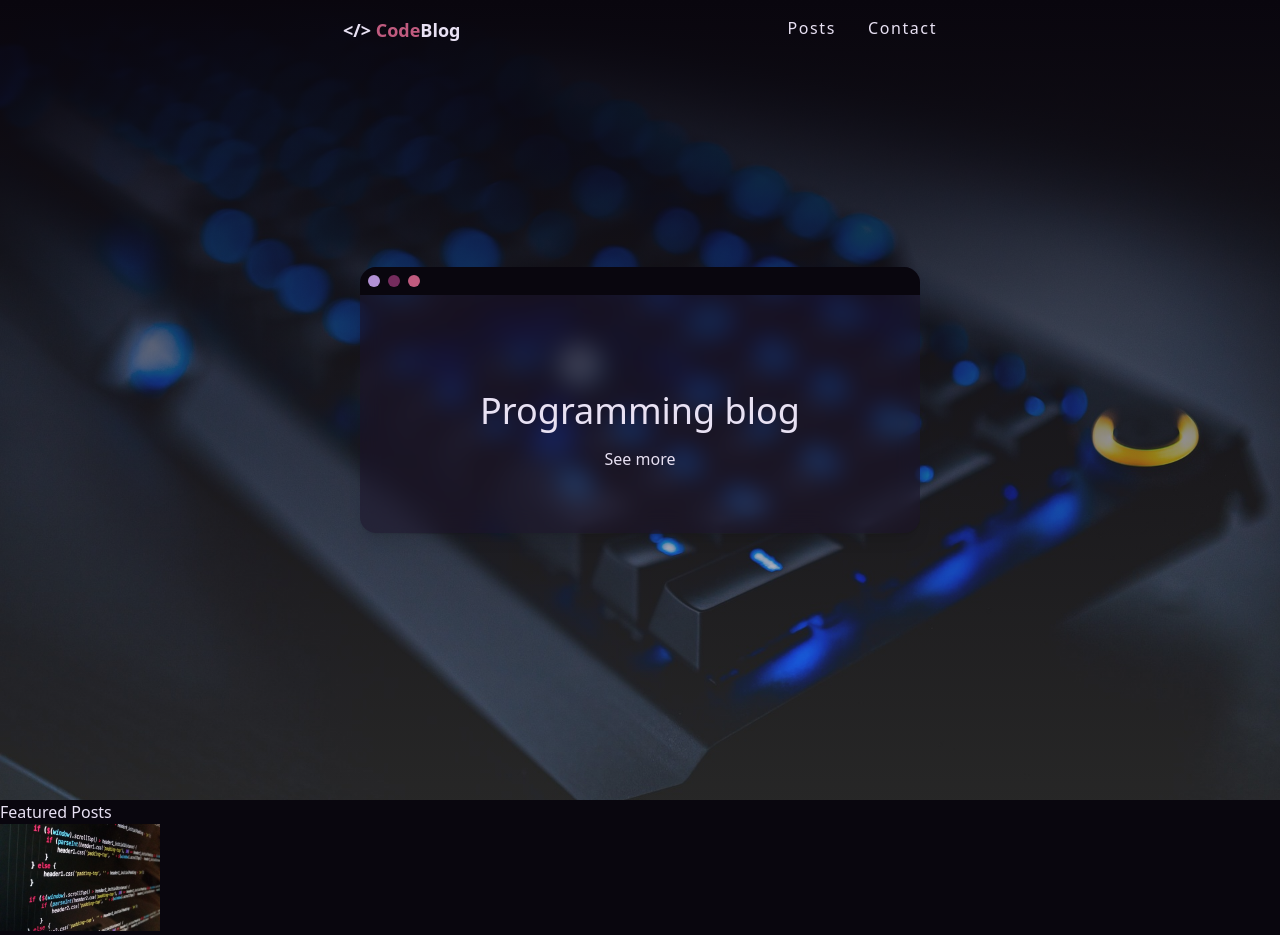
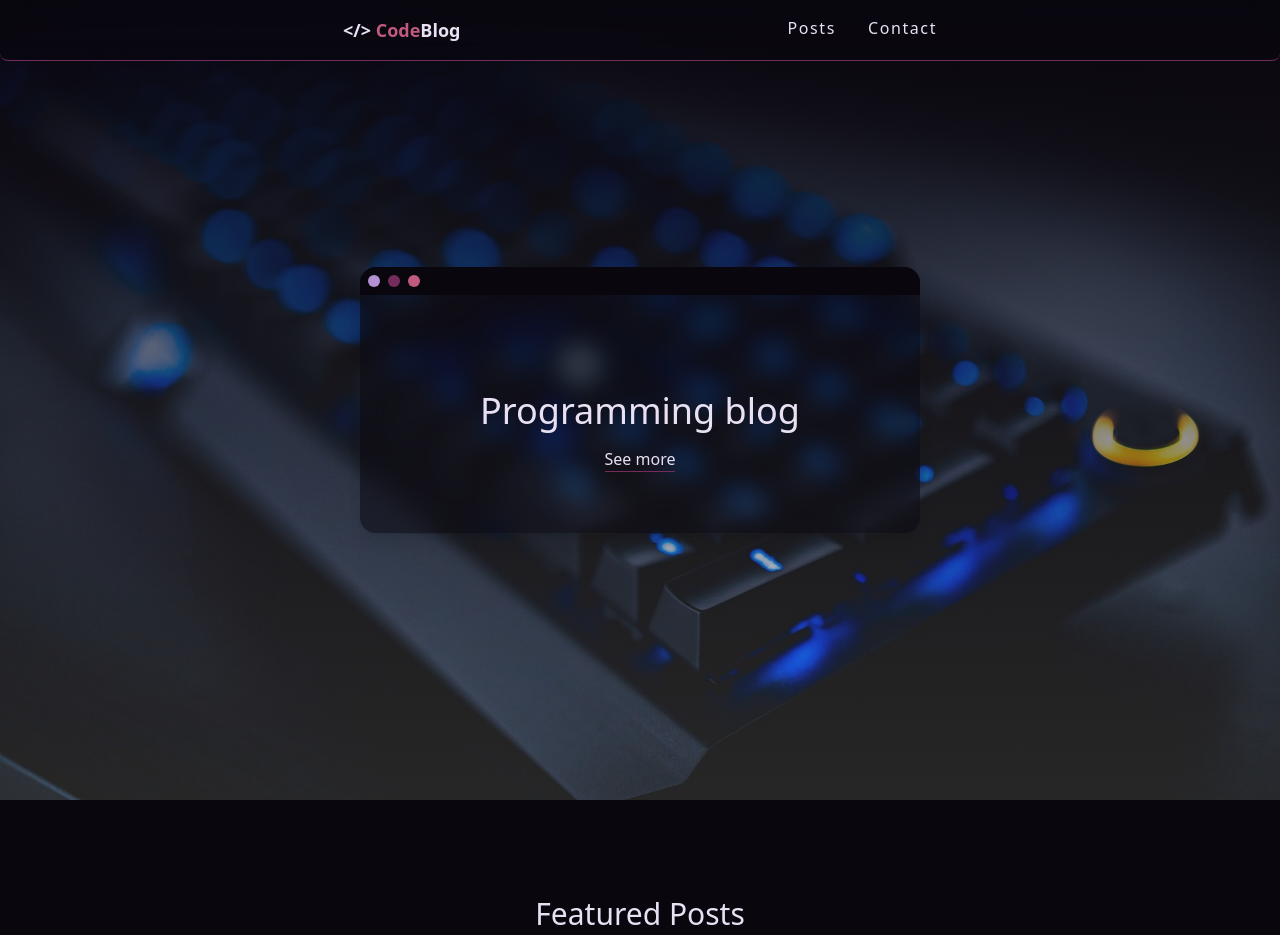
Before and after one commit to pawelek7k/codeblog, a Next.js app: page / in a window 1280 px wide. Shown: the top 935 px of the page. Built offline with nearby package versions, Linux system fonts and the light colour scheme.

Commit message:
add styles

```diff
--- a/components/home-page/FeaturedPosts.tsx
+++ b/components/home-page/FeaturedPosts.tsx
@@ -8,7 +8,7 @@ interface FeaturedPostsProps {
 export const FeaturedPosts = ({ posts }: FeaturedPostsProps) => {
   return (
     <section>
-      <h2>Featured Posts</h2>
+      <h2 className="text-xl mt-24 md:text-3xl text-center">Featured Posts</h2>
       <PostsGrid posts={posts} />
     </section>
   );
--- a/components/home-page/Hero.tsx
+++ b/components/home-page/Hero.tsx
@@ -1,3 +1,5 @@
+import Link from "next/link";
+
 export const Hero = () => {
   return (
     <section className="bg-hero-bg bg-fixed bg-center bg-no-repeat bg-cover h-screen flex justify-center items-center">
@@ -7,11 +9,14 @@ export const Hero = () => {
           <li className="bg-secondary w-3 h-3 rounded-full"></li>
           <li className="bg-accent w-3 h-3 rounded-full"></li>
         </ul>
-        <div className="flex flex-col gap-4">
-          <h1 className="text-2xl text-center mt-24 md:text-4xl">
-            Programming blog
-          </h1>
-          <button>See more</button>
+        <div className="flex flex-col gap-4 items-center">
+          <h1 className="text-2xl mt-24 md:text-4xl">Programming blog</h1>
+          <Link
+            href="/posts"
+            className="md:text-base text-sm border-b border-secondary"
+          >
+            See more
+          </Link>
         </div>
       </div>
     </section>
--- a/components/layout/MainNavigation.tsx
+++ b/components/layout/MainNavigation.tsx
@@ -3,7 +3,7 @@ import { Logo } from "./Logo";
 
 export const MainNavigation = () => {
   return (
-    <header className="flex justify-evenly p-4 w-full text-text fixed ">
+    <header className="flex justify-evenly p-4 w-full text-text fixed z-50 bg-secondaryBg backdrop-blur-md rounded-b-lg border-b border-secondary">
       <Link href="/">
         <Logo />
       </Link>
--- a/components/posts/PostItem.tsx
+++ b/components/posts/PostItem.tsx
@@ -14,9 +14,9 @@ export const PostItem = ({ post }: PostProps) => {
   const linkPath = `/posts/${slug}`;
 
   return (
-    <li>
+    <li className="w-[14rem]">
       <Link href={linkPath}>
-        <div className="w-[10rem]">
+        <div>
           <Image
             src={imagePath}
             alt={title}
@@ -26,7 +26,7 @@ export const PostItem = ({ post }: PostProps) => {
           />
         </div>
         <div>
-          <h3>{title}</h3>
+          <h3 className="text-base mt-24 md:text-lg text-center"> {title}</h3>
           <time>{formattedDate}</time>
           <p>{excerpt}</p>
         </div>
--- a/components/posts/PostsGrid.tsx
+++ b/components/posts/PostsGrid.tsx
@@ -7,7 +7,7 @@ interface FeaturedPostsProps {
 
 export const PostsGrid = ({ posts }: FeaturedPostsProps) => {
   return (
-    <ul>
+    <ul className="flex items-center justify-center mt-20 ">
       {posts.map((post) => (
         <PostItem key={post.slug} post={post} />
       ))}
--- a/tailwind.config.ts
+++ b/tailwind.config.ts
@@ -13,7 +13,7 @@ const config: Config = {
       primary: '#b291d5',
       secondary: '#742c5d',
       accent: '#c05b7f',
-      secondaryBg: 'rgba(26, 17, 41, 0.5)'
+      secondaryBg: 'rgba(9, 6, 14, 0.5)'
     },
     extend: {
       backgroundImage: {
--- a/types.ts
+++ b/types.ts
@@ -2,7 +2,7 @@ export interface PostProps {
     title: string;
     slug: string;
     image: string;
-    excerpt: string;
+    excerpt?: string;
     date: string;
     content?: string
 }
```
